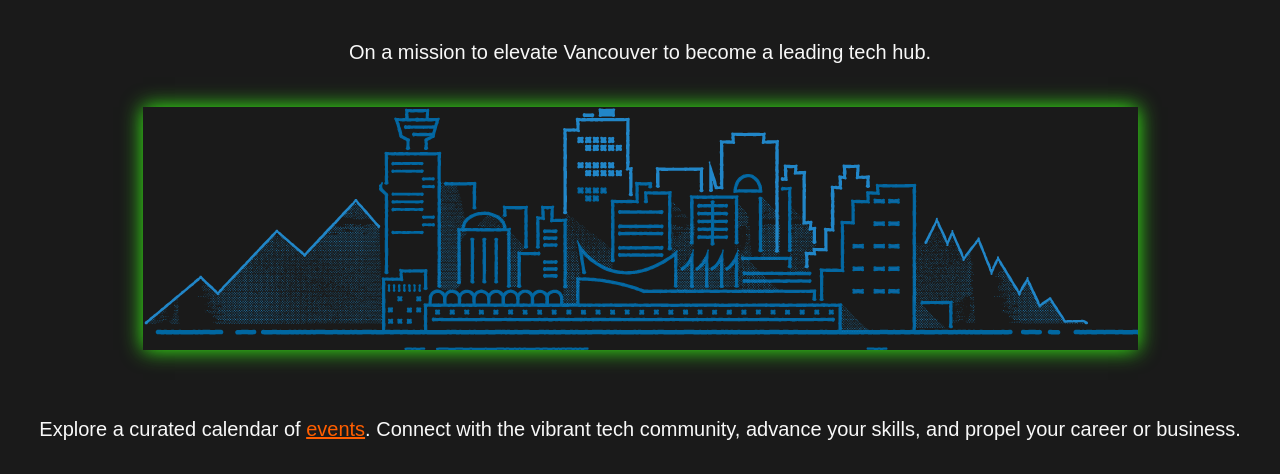
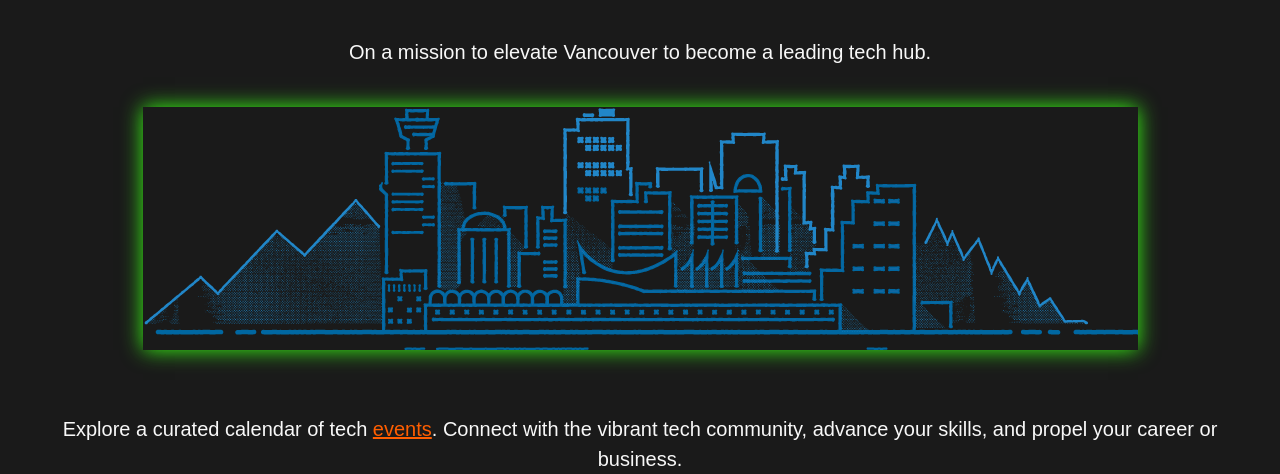
Before and after one commit to shohrabtoki/vantech, a plain HTML site: page index.html in a window 1280 px wide. Shown: the part 478-952 px from the top of the page. Drawn offline with Linux system fonts and the light colour scheme.

Commit message:
Update index.html

```diff
--- a/index.html
+++ b/index.html
@@ -21,7 +21,7 @@
             <p>On a mission to elevate Vancouver to become a leading tech hub.</p>
 
             <img src="van.png" alt="Description of the image">
-            <p>Explore a curated calendar of <a href="https://lu.ma/vancouvertech" style="color: rgb(255, 94, 0);">events</a>. Connect with the vibrant tech community, advance your skills, and propel your career or business.</p>
+            <p>Explore a curated calendar of tech <a href="https://lu.ma/vancouvertech" style="color: rgb(255, 94, 0);">events</a>. Connect with the vibrant tech community, advance your skills, and propel your career or business.</p>
         </section>
 
        <section class="community">
```
